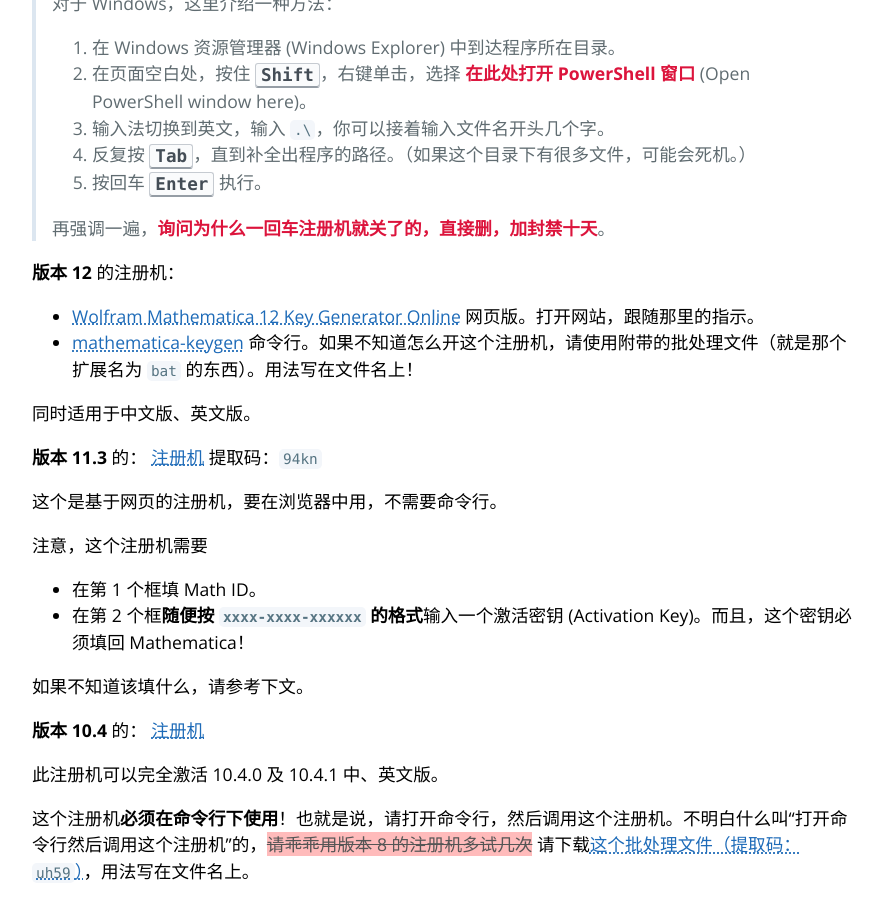
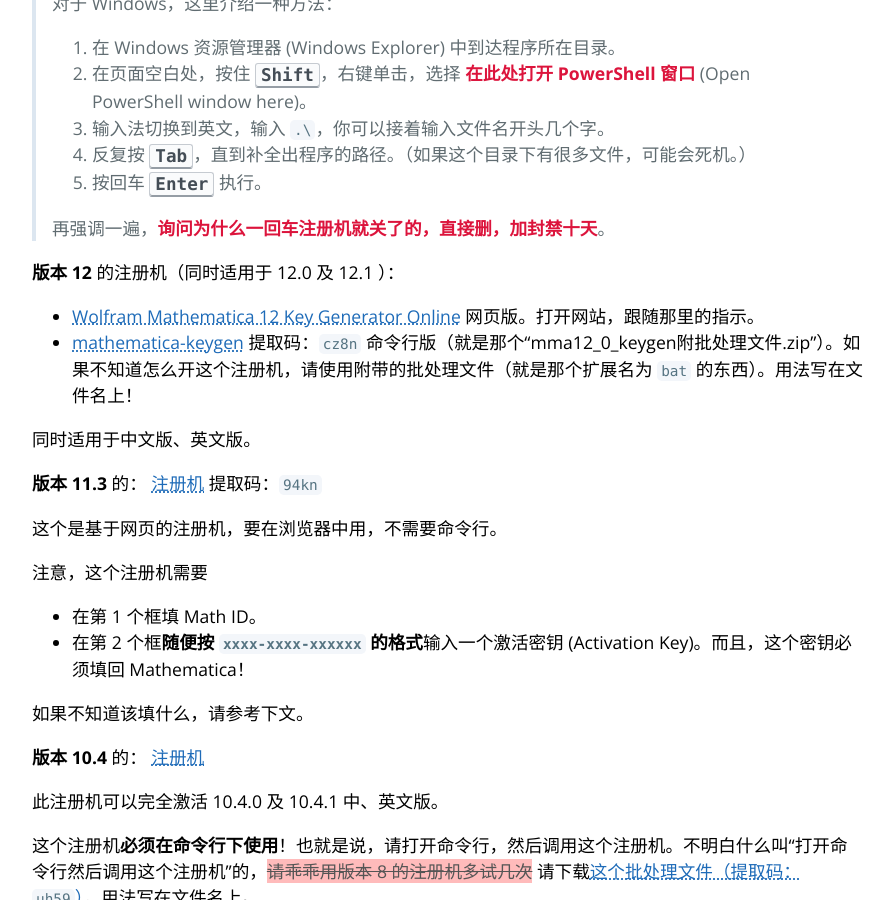
Before and after one commit to TieBaMma/InstallTutorial, a Jekyll site: the page built from index.md, in a window 1280 px wide and 900 px high, scrolled down 12215 px. Shown: the whole window, without its empty margins (192-1085 px from the left). Built offline with Jekyll 4.4.1, drawn with Linux system fonts in a browser that asks for light colours.

Commit message:
Update index.md
修正注册机地址错误。

```diff
--- a/index.md
+++ b/index.md
@@ -477,10 +477,10 @@
 >
 > 再强调一遍，**询问为什么一回车注册机就关了的，直接删，加封禁十天**。
 
-**版本 12** 的注册机：
+**版本 12** 的注册机（同时适用于 12.0 及 12.1 ）：
 
 * [Wolfram Mathematica 12 Key Generator Online](https://ibugone.com/blog/2019/05/mathematica-keygen/) 网页版。打开网站，跟随那里的指示。
-* [mathematica-keygen](https://www.npmjs.com/package/mathematica-keygen) 命令行。如果不知道怎么开这个注册机，请使用附带的批处理文件（就是那个扩展名为 `bat` 的东西）。用法写在文件名上！
+* [mathematica-keygen](https://pan.baidu.com/s/1NaUrPg5HAmMOiRpy7PdLhQ) 提取码：`cz8n` 命令行版（就是那个“mma12_0_keygen附批处理文件.zip”）。如果不知道怎么开这个注册机，请使用附带的批处理文件（就是那个扩展名为 `bat` 的东西）。用法写在文件名上！
 
 同时适用于中文版、英文版。
 
```
